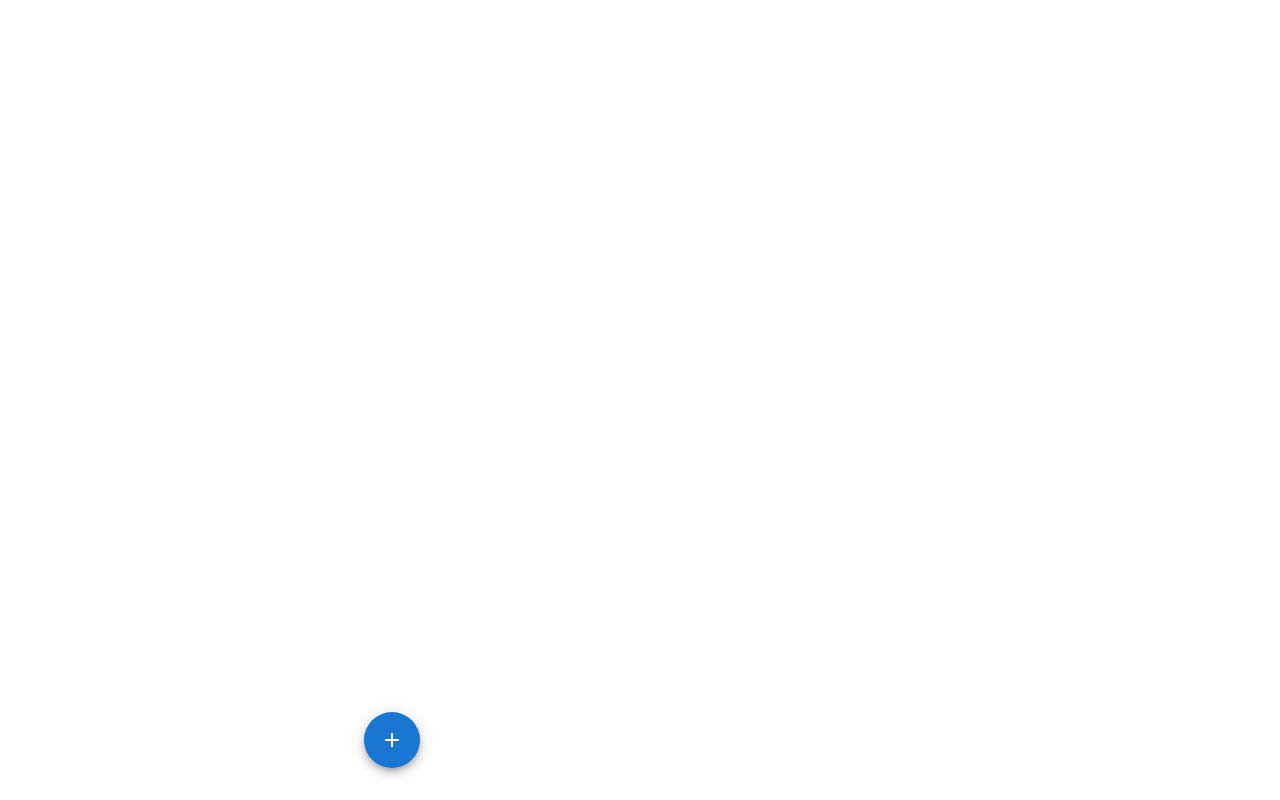
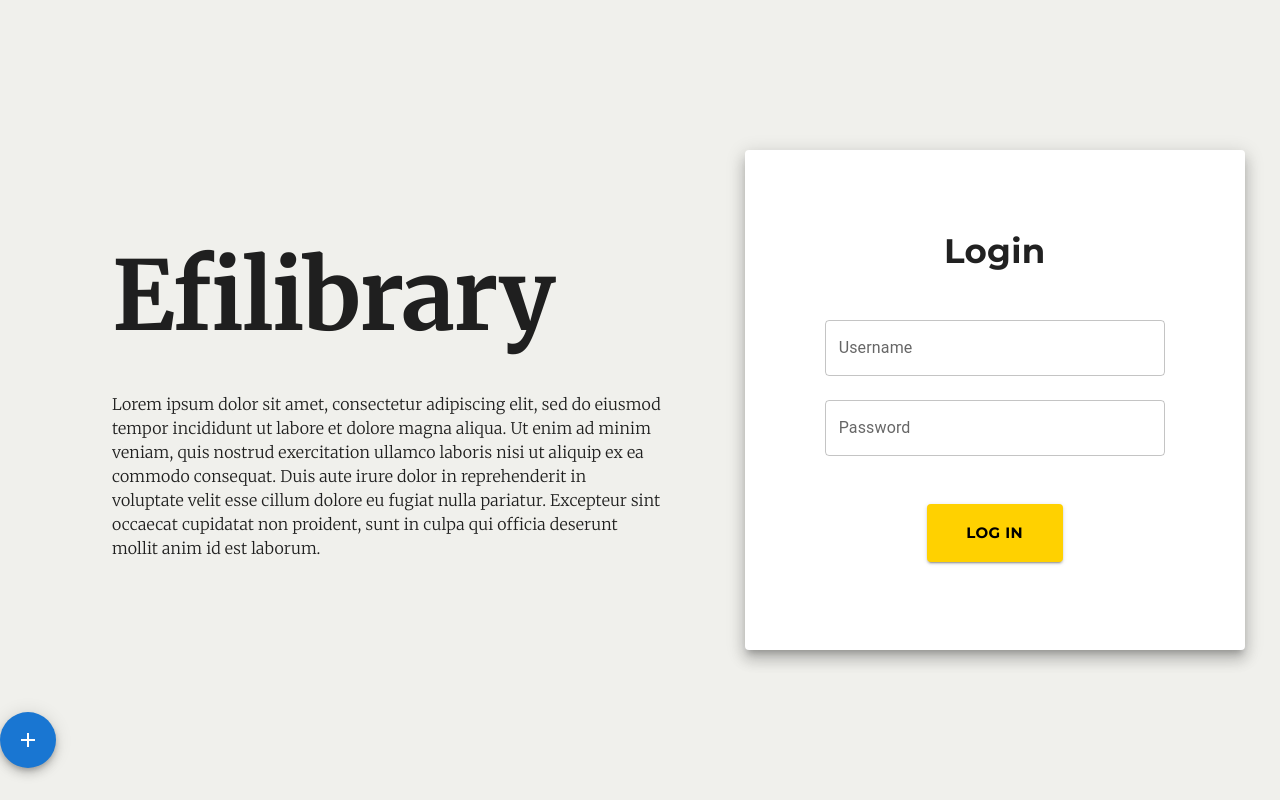
Before and after one commit to LibraryProjectGroup/library-project-frontend, a React (Create React App) app: page / in a window 1280 px wide. Built offline with nearby package versions, Linux system fonts and the light colour scheme; no server answers.

Commit message:
Miscellaneous refactoring

```diff
--- a/src/App.tsx
+++ b/src/App.tsx
@@ -1,52 +1,37 @@
-import React, { useEffect, useState } from 'react';
-import { Container, Button, Fab } from "@mui/material";
+import React, { useEffect, useState, useContext } from "react";
+import { Container, Button, Fab, CssBaseline } from "@mui/material";
 import AddIcon from "@mui/icons-material/Add";
-
-import Book from './interfaces/book.interface';
-import AddBook from './components/AddBook';
-import ListBooks from './components/ListBooks';
-import EditBook from './components/EditBook';
-import BACKEND_URL from './backendUrl'
+import Book from "./interfaces/book.interface";
+import ContextData from "./interfaces/ContextData.interface";
+import AddBook from "./components/AddBook";
+import ListBooks from "./components/ListBooks";
+import EditBook from "./components/EditBook";
+import LoginPage from "./Auth/LoginPage";
+import TheContextProvider from "./TheContext";
+import { fetchAllBooks } from "./fetchFunctions";
 
 function App() {
+  const [exampleBook, setExampleBook] = useState<Book | undefined>(undefined);
+  const [books, setBooks] = useState<Array<Book> | undefined>(undefined);
+  const [addBookFormVisible, setAddBookFormVisible] = useState<boolean>(false);
+  const [logged, setLogged] = useState<boolean>(false);
+  const [editBookFormVisible, setEditBookFormVisible] =
+    useState<boolean>(false);
+  const [bookToEdit, setBookToEdit] = useState<Book | undefined>(undefined);
 
-  const [exampleBook, setExampleBook] = useState<Book | undefined>(undefined)
-  const [books, setBooks] = useState<Array<Book> | undefined>(undefined)
-  const [addBookFormVisible, setAddBookFormVisible] = useState<boolean>(false)
-  const [editBookFormVisible, setEditBookFormVisible] = useState<boolean>(false)
-  const [bookToEdit, setBookToEdit] = useState<Book | undefined>(undefined)
+  useEffect(() => {
+    fetchAllBooks(setBooks);
+  }, [logged]);
 
-  useEffect(()=>{
-    fetchAllBooks()
-  },[])
+  useEffect(() => {
+    if (bookToEdit) {
+      setEditBookFormVisible(true);
+    }
+  }, [bookToEdit]);
 
-  useEffect(()=>{
-    if(bookToEdit){
-      setEditBookFormVisible(true)
-    }
-  },[bookToEdit])
-
-  function fetchExampleBookData() {
-    fetch(`${BACKEND_URL}/example`, {headers:{'Access-Control-Allow-Origin':BACKEND_URL}})
-      .then(response => response.json())
-      .then(json=>setExampleBook(json))
-  }
-
-  function fetchAllBooks() {
-    fetch(`${BACKEND_URL}/book/all`, {headers:{'Access-Control-Allow-Origin':'*'}})
-      .then(response => response.json())
-      .then(data => setBooks(data));
-  }
-
-  function fetchBookFromDb(bookId:string){
-    fetch(`${BACKEND_URL}/book?id=${bookId}`, {headers:{'Access-Control-Allow-Origin':"http://localhost:3000/book"}})
-      .then(response => response.json())
-      .then(data => setExampleBook(data));
-  }
-
-  function renderExampleBookData(){
-    return(
-      <div style={{border: "solid saddlebrown 2px"}}>
+  function renderExampleBookData() {
+    return (
+      <div style={{ border: "solid saddlebrown 2px" }}>
         <p>Loaned to: {exampleBook?.owner}</p>
         <p>Title: {exampleBook?.title}</p>
         <p>Author: {exampleBook?.author}</p>
@@ -54,23 +39,55 @@ function App() {
         <p>ISBN: {exampleBook?.isbn}</p>
         <p>Location: {exampleBook?.location}</p>
       </div>
-    )
+    );
   }
 
   return (
-    <Container maxWidth="sm">
-      {exampleBook && renderExampleBookData()}
-      <AddBook addBookFormVisible={addBookFormVisible} setAddBookFormVisible={setAddBookFormVisible} fetchAllBooks={fetchAllBooks} />
-      {editBookFormVisible && bookToEdit &&
-          <EditBook editBookFormVisible={editBookFormVisible} bookToEdit={bookToEdit} setEditBookFormVisible={setEditBookFormVisible} fetchAllBooks={fetchAllBooks} />
-      }
-      <ListBooks books={books} fetchAllBooks={fetchAllBooks} setBookToEdit={setBookToEdit} setEditBookFormVisible={setEditBookFormVisible} />
+    /* Container component messes up with the margins and/or paddings, pushing
+      all components to the right and leaving a big empty space on the left. For
+      now it can be fixed by replacing with div*/
+    <TheContextProvider>
+      <div>
+        <CssBaseline />
+        {exampleBook && renderExampleBookData()}
+        {logged && (
+          <ListBooks
+            books={books}
+            setBooks={setBooks}
+            setBookToEdit={setBookToEdit}
+            setEditBookFormVisible={setEditBookFormVisible}
+          />
+        )}
+        {editBookFormVisible && (
+          <EditBook
+            setEditBookFormVisible={setEditBookFormVisible}
+            bookToEdit={bookToEdit}
+            editBookFormVisible={editBookFormVisible}
+            setBooks={setBooks}
+          ></EditBook>
+        )}
+        {addBookFormVisible && (
+          <AddBook
+            addBookFormVisible={addBookFormVisible}
+            setAddBookFormVisible={setAddBookFormVisible}
+            setBooks={setBooks}
+          ></AddBook>
+        )}
+        <Fab
+          color="primary"
+          aria-label="add"
+          sx={{ position: "absolute", bottom: "2rem" }}
+          onClick={() => {
+            setAddBookFormVisible(true);
+          }}
+        >
+          <AddIcon />
+        </Fab>
 
-      <Fab color="primary" aria-label="add" sx={{ position: "absolute", bottom: "2rem" }} onClick={()=>{setAddBookFormVisible(true)}}>
-        <AddIcon />
-      </Fab>
-    </Container>
-  )
+        {!logged && <LoginPage setLogged={setLogged} />}
+      </div>
+    </TheContextProvider>
+  );
 }
 
 export default App;
--- /dev/null
+++ b/src/Auth/LoginPage.tsx
@@ -0,0 +1,177 @@
+import React, { useState, useEffect, FC, useContext } from "react";
+import { Box, Typography, TextField, Button, Paper, Grid } from "@mui/material";
+import BACKEND_URL from "../backendUrl";
+import { TheContext } from "../TheContext";
+
+interface IProps {
+  setLogged: Function;
+}
+
+const LoginPage: FC<IProps> = ({ setLogged }: IProps): JSX.Element => {
+  const [username, setUsername] = useState("");
+  const [password, setPassword] = useState("");
+  const [errorMessage, setErrorMesssage] = useState("");
+
+  const context = useContext(TheContext);
+  const handleLogin = async () => {
+    /* login function here */
+    console.log(username, password);
+    try {
+      const response = await fetch(
+        `${BACKEND_URL}/auth/login?username=${username}&password=${password}`,
+        {
+          method: "GET",
+          credentials: "include",
+          headers: {
+            "content-type": "application/json;charset=UTF-8",
+            "Access-Control-Allow-Origin": BACKEND_URL,
+          },
+        }
+      );
+      let data = await response.json();
+
+      if (data.ok) {
+        /*if login successfull, navigate to homepage */
+        document.cookie = `librarySession=${data.secret};expires=${new Date(
+          new Date().getTime() + 604800000
+        ).toUTCString()};domain=localhost;path=/;SameSite=strict`;
+        setLogged(true);
+        context?.setUsername(username);
+      } else {
+        setErrorMesssage(data.message ? data.message : "internal error");
+      }
+    } catch (error) {
+      console.error(error);
+    }
+  };
+
+  return (
+    <Grid
+      container
+      flex-wrap="wrap"
+      direction="row"
+      justifyContent="space-around"
+      alignItems="center"
+      sx={{
+        maxWidth: window.innerWidth,
+        minHeight: window.innerHeight,
+        backgroundColor: "#f0f0ec",
+      }}
+    >
+      <Grid
+        item
+        container
+        alignItems="center"
+        sx={{ width: "95%", height: "90%" }}
+      >
+        <Grid item xs={12} md={7}>
+          <Box>
+            <Box sx={{ padding: 10 }}>
+              <Typography
+                variant="h1" //not responsive font
+                sx={{
+                  fontFamily: "Merriweather",
+                  fontWeight: "bold",
+                  paddingBottom: 5,
+                }}
+              >
+                Efilibrary
+              </Typography>
+              <Typography
+                sx={{ fontFamily: "Merriweather", fontWeight: "light" }}
+              >
+                Lorem ipsum dolor sit amet, consectetur adipiscing elit, sed do
+                eiusmod tempor incididunt ut labore et dolore magna aliqua. Ut
+                enim ad minim veniam, quis nostrud exercitation ullamco laboris
+                nisi ut aliquip ex ea commodo consequat. Duis aute irure dolor
+                in reprehenderit in voluptate velit esse cillum dolore eu fugiat
+                nulla pariatur. Excepteur sint occaecat cupidatat non proident,
+                sunt in culpa qui officia deserunt mollit anim id est laborum.
+              </Typography>
+            </Box>
+          </Box>
+        </Grid>
+        <Grid
+          item
+          xs={12}
+          md={5}
+          sx={{
+            display: "flex",
+            justifyContent: "center",
+          }}
+        >
+          <Paper
+            elevation={10}
+            sx={{
+              width: 500,
+              height: 500,
+            }}
+          >
+            <Box sx={{ padding: 10 }}>
+              <Typography
+                variant="h4"
+                sx={{
+                  textAlign: "center",
+                  fontFamily: "Montserrat",
+                  fontWeight: "bold",
+                }}
+              >
+                Login
+              </Typography>
+              <Box
+                sx={{
+                  display: "flex",
+                  flexDirection: "Column",
+                  marginBottom: 5,
+                  marginTop: 4,
+                }}
+              >
+                <TextField
+                  label="Username"
+                  variant="outlined"
+                  margin="normal"
+                  onChange={(event) => {
+                    setUsername(event.target.value);
+                  }}
+                />
+
+                <TextField
+                  label="Password"
+                  variant="outlined"
+                  type="password"
+                  margin="normal"
+                  onChange={(event) => {
+                    setPassword(event.target.value);
+                  }}
+                />
+                <Typography sx={{ color: "red" }}>{errorMessage}</Typography>
+              </Box>
+              <Box sx={{ textAlign: "center" }}>
+                <Button
+                  variant="contained"
+                  onClick={handleLogin}
+                  sx={{
+                    fontFamily: "Montserrat",
+                    fontWeight: "bold",
+                    fontSize: 15,
+                    width: "40%",
+                    backgroundColor: "#FFD100",
+                    color: "black",
+                    "&:hover": {
+                      backgroundColor: "#FFB500",
+                    },
+                    padding: 2,
+                  }}
+                >
+                  Log in
+                </Button>
+              </Box>
+            </Box>
+          </Paper>
+        </Grid>
+      </Grid>
+    </Grid>
+  );
+};
+
+export default LoginPage;
--- /dev/null
+++ b/src/TheContext.tsx
@@ -0,0 +1,19 @@
+import { createContext, useState, FC, ReactNode } from "react";
+import ContextData from "./interfaces/ContextData.interface";
+
+export const TheContext = createContext<ContextData | null>(null);
+
+interface IProps {
+  children: ReactNode;
+}
+
+const TheContextProvider: FC<IProps> = ({ children }) => {
+  const [username, setUsername] = useState(null);
+  return (
+    <TheContext.Provider value={{ username, setUsername }}>
+      {children}
+    </TheContext.Provider>
+  );
+};
+
+export default TheContextProvider;
--- a/src/backendUrl.ts
+++ b/src/backendUrl.ts
@@ -1,3 +1,3 @@
-const BACKEND_URL = 'http://javaohjelmointi.net:15001'
+const BACKEND_URL = "http://localhost:3000";
 
-export default BACKEND_URL
+export default BACKEND_URL;
--- a/src/components/AddBook.tsx
+++ b/src/components/AddBook.tsx
@@ -1,16 +1,27 @@
 import React, { useState, FC } from "react";
-import { Modal, Box, Button, Typography, TextField, Stack } from "@mui/material";
+import {
+  Modal,
+  Box,
+  Button,
+  Typography,
+  TextField,
+  Stack,
+} from "@mui/material";
 
-import BACKEND_URL from '../backendUrl'
+import BACKEND_URL from "../backendUrl";
+import { fetchAllBooks } from "../fetchFunctions";
 
 interface IProps {
-  addBookFormVisible: boolean
-  setAddBookFormVisible: Function
-  fetchAllBooks: Function
+  addBookFormVisible: boolean;
+  setAddBookFormVisible: Function;
+  setBooks: Function;
 }
 
-const AddBook: FC<IProps> = ({addBookFormVisible, setAddBookFormVisible, fetchAllBooks}: IProps): JSX.Element => {
-
+const AddBook: FC<IProps> = ({
+  addBookFormVisible,
+  setAddBookFormVisible,
+  setBooks,
+}: IProps): JSX.Element => {
   const [book, setBook] = useState({
     title: "",
     author: "",
@@ -19,7 +30,9 @@ const AddBook: FC<IProps> = ({addBookFormVisible, setAddBookFormVisible, fetchAl
     location: "",
   });
 
-  const onChange = (event: React.ChangeEvent<HTMLInputElement | HTMLTextAreaElement>) => {
+  const onChange = (
+    event: React.ChangeEvent<HTMLInputElement | HTMLTextAreaElement>
+  ) => {
     setBook({
       ...book,
       [event.target.name]: event.target.value,
@@ -28,46 +41,48 @@ const AddBook: FC<IProps> = ({addBookFormVisible, setAddBookFormVisible, fetchAl
 
   const addBook = async () => {
     try {
-      const response = await fetch(
-        `${BACKEND_URL}/book`,
-        {
+      const response = await fetch(`${BACKEND_URL}/book`, {
         method: "POST",
+        credentials: "include",
         headers: {
           "content-type": "application/json",
-            "Access-Control-Allow-Origin": BACKEND_URL
+          "Access-Control-Allow-Origin": BACKEND_URL,
         },
         body: JSON.stringify(book),
-        }
-        );
-        if(response.ok){
-          setAddBookFormVisible(false)
-          fetchAllBooks()
-        } else{
-          console.log('something went wrong!')
+      });
+      if (response.ok) {
+        setAddBookFormVisible(false);
+        fetchAllBooks(setBooks);
+      } else {
+        console.log("something went wrong!");
       }
     } catch (error) {
       console.error();
-    } finally{
-      setBook({title:"", author:"", topic:"", isbn:"", location:""})
+    } finally {
+      setBook({ title: "", author: "", topic: "", isbn: "", location: "" });
     }
   };
 
-  if(addBookFormVisible) {
+  if (addBookFormVisible) {
     return (
       <Modal
         open={addBookFormVisible}
-        onClose={() => {setAddBookFormVisible(false)}}
+        onClose={() => {
+          setAddBookFormVisible(false);
+        }}
       >
-        <Box sx={{
-          position: 'absolute' as 'absolute',
-          top: '50%',
-          left: '50%',
-          transform: 'translate(-50%, -50%)',
+        <Box
+          sx={{
+            position: "absolute" as "absolute",
+            top: "50%",
+            left: "50%",
+            transform: "translate(-50%, -50%)",
             width: 400,
-          bgcolor: 'background.paper',
+            bgcolor: "background.paper",
             boxShadow: 24,
             p: 4,
-        }}>
+          }}
+        >
           {/*book.owner is logged in user*/}
           <Stack spacing={2}>
             <Typography variant="h4">Add a new book</Typography>
@@ -102,16 +117,25 @@ const AddBook: FC<IProps> = ({addBookFormVisible, setAddBookFormVisible, fetchAl
               onChange={(event) => onChange(event)}
             />
             <Stack direction="row" spacing={2}>
-              <Button variant="contained" color="success" onClick={addBook}>Add</Button>
-              <Button variant="contained" onClick={() => {setAddBookFormVisible(false)}}>Cancel</Button>
+              <Button variant="contained" color="success" onClick={addBook}>
+                Add
+              </Button>
+              <Button
+                variant="contained"
+                onClick={() => {
+                  setAddBookFormVisible(false);
+                }}
+              >
+                Cancel
+              </Button>
             </Stack>
           </Stack>
         </Box>
       </Modal>
-    )
+    );
   } else {
     return <></>;
   }
-}
+};
 
-export default AddBook
+export default AddBook;
--- a/src/components/ListBooks.tsx
+++ b/src/components/ListBooks.tsx
@@ -1,20 +1,31 @@
-import React, { useState, FC } from "react";
+import React, { useState, FC, useEffect, useContext } from "react";
 import { Paper, Typography, Button, Stack } from "@mui/material";
-
 import Book from "../interfaces/book.interface";
-import BACKEND_URL from '../backendUrl'
+import BACKEND_URL from "../backendUrl";
+import { fetchAllBooks } from "../fetchFunctions";
+import { TheContext } from "../TheContext";
 
 interface IProps {
-    books: Array<Book> | undefined,
-    fetchAllBooks: Function,
-    setBookToEdit: Function,
-    setEditBookFormVisible: Function
+  books: Array<Book> | undefined;
+  setBooks: Function;
+  setBookToEdit: Function;
+  setEditBookFormVisible: Function;
 }
 
-const ListBooks: FC<IProps> = ({books, fetchAllBooks, setBookToEdit, setEditBookFormVisible}: IProps): JSX.Element => {
+const ListBooks: FC<IProps> = ({
+  books,
+  setBooks,
+  setBookToEdit,
+  setEditBookFormVisible,
+}: IProps): JSX.Element => {
+  useEffect(() => {
+    fetchAllBooks(setBooks);
+  }, []);
 
-    const renderBookData = (book:Book) => {
-        return(
+  const context = useContext(TheContext);
+
+  const renderBookData = (book: Book) => {
+    return (
       <Paper elevation={3} sx={{ padding: "1rem" }}>
         <Typography>Title: {book.title}</Typography>
         <Typography>Author: {book.author}</Typography>
@@ -22,30 +33,44 @@ const ListBooks: FC<IProps> = ({books, fetchAllBooks, setBookToEdit, setEditBook
         <Typography>isbn: {book.isbn}</Typography>
         <Typography>Location: {book.location}</Typography>
         <Stack direction="row" spacing={2}>
-                    <Button variant="contained" color="error" onClick={()=>{
-                        fetch(`${BACKEND_URL}/book?id=${book.id}`,{method: 'DELETE'})
-                        .then(response=>{
-                            if(response.ok){
-                                fetchAllBooks()
-                            } else{
+          <Button
+            variant="contained"
+            color="error"
+            onClick={() => {
+              fetch(`${BACKEND_URL}/book?id=${book.id}`, {
+                method: "DELETE",
+                credentials: "include",
+              }).then((response) => {
+                if (response.ok) {
+                  fetchAllBooks(setBooks);
+                } else {
                   // handle !response
                 }
-                        }
-                        )}
-                    }>
+              });
+            }}
+          >
             Delete book
           </Button>
-                    <Button variant="contained" onClick={()=>{setBookToEdit(book); setEditBookFormVisible(true)}}>Edit book</Button>
+          <Button
+            variant="contained"
+            onClick={() => {
+              setBookToEdit(book);
+              setEditBookFormVisible(true);
+            }}
+          >
+            Edit book
+          </Button>
         </Stack>
       </Paper>
-        )
-    }
+    );
+  };
 
-    return(
-        <Stack spacing={3} sx={{marginTop: "1rem"}}>
-            {books?.map(book=>(renderBookData(book)))}
+  return (
+    <Stack spacing={3} sx={{ marginTop: "1rem" }}>
+      <p>username:{context?.username}</p>
+      {books?.map((book) => renderBookData(book))}
     </Stack>
-    )
-}
+  );
+};
 
-export default ListBooks
+export default ListBooks;
--- /dev/null
+++ b/src/fetchFunctions.ts
@@ -0,0 +1,28 @@
+import BACKEND_URL from "./backendUrl";
+
+function fetchExampleBookData(setExampleBook: Function) {
+  fetch(`${BACKEND_URL}/example`, {
+    headers: { "Access-Control-Allow-Origin": BACKEND_URL },
+  })
+    .then((response) => response.json())
+    .then((json) => setExampleBook(json));
+}
+
+function fetchAllBooks(setBooks: Function) {
+  fetch(`${BACKEND_URL}/book/all`, {
+    headers: { "Access-Control-Allow-Origin": "*" },
+    credentials: "include",
+  })
+    .then((response) => response.json())
+    .then((data) => setBooks(data));
+}
+
+function fetchBookFromDb(bookId: string, setExampleBook: Function) {
+  fetch(`${BACKEND_URL}/book?id=${bookId}`, {
+    headers: { "Access-Control-Allow-Origin": "http://localhost:3000/book" },
+  })
+    .then((response) => response.json())
+    .then((data) => setExampleBook(data));
+}
+
+export { fetchAllBooks, fetchExampleBookData, fetchBookFromDb };
--- a/src/index.css
+++ b/src/index.css
@@ -1,3 +1,5 @@
+@import url('https://fonts.googleapis.com/css2?family=Merriweather:wght@300;400;700&family=Montserrat:wght@400;600;700&display=swap');
+
 body {
   margin: 0;
   font-family: -apple-system, BlinkMacSystemFont, 'Segoe UI', 'Roboto', 'Oxygen',
--- /dev/null
+++ b/src/interfaces/ContextData.interface.ts
@@ -0,0 +1,6 @@
+interface ContextData {
+  username: string | null;
+  setUsername: Function;
+}
+
+export default ContextData;
```
Also changed, not shown: src/components/EditBook.tsx (+97 -54 lines), src/index.tsx (+8 -6 lines). Lines whose indentation alone changed are shown as unchanged.
